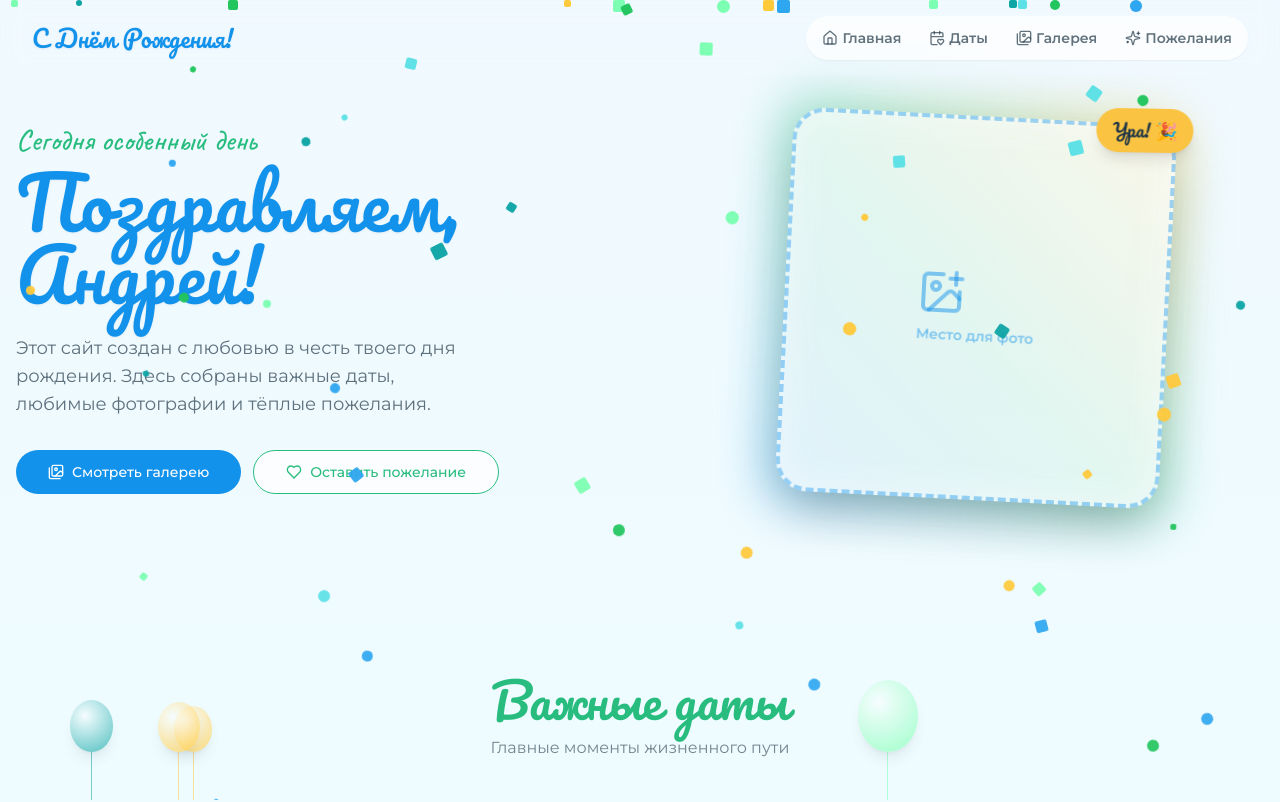
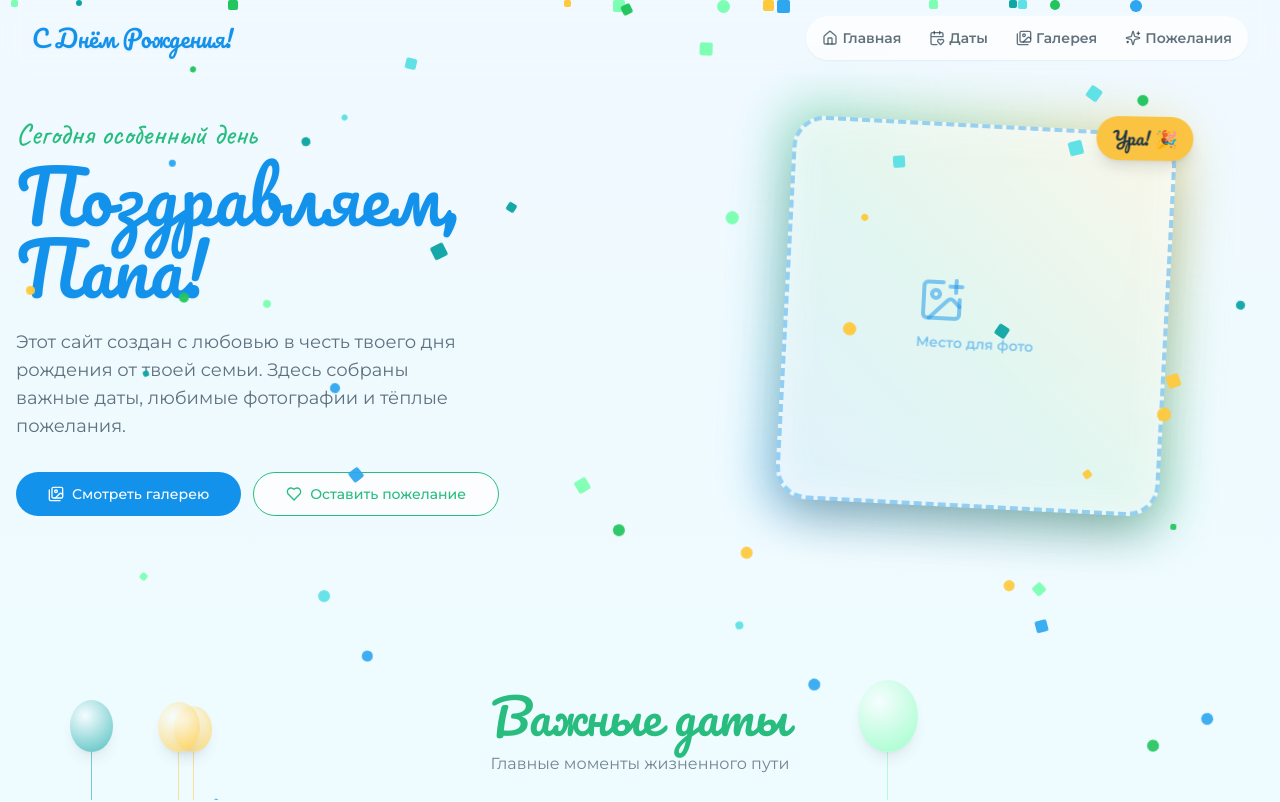
Before and after one commit to pr-poehali-dev/birthday-website-project, a React (Vite) app: page / in a window 1280 px wide. Shown: the top 802 px of the page. Built offline with nearby package versions, Linux system fonts and the light colour scheme.

Commit message:
feat: personalize birthday page

```diff
--- a/src/pages/Index.tsx
+++ b/src/pages/Index.tsx
@@ -67,11 +67,10 @@ const Index = () => {
           <div className="animate-fade-in">
             <span className="font-hand text-3xl text-secondary">Сегодня особенный день</span>
             <h1 className="mt-2 font-display text-5xl leading-tight text-primary drop-shadow-sm sm:text-6xl lg:text-7xl">
-              Поздравляем,<br />Андрей!
+              Поздравляем,<br />Папа!
             </h1>
             <p className="mt-6 max-w-md text-lg text-foreground/70">
-              Этот сайт создан с любовью в честь твоего дня рождения. Здесь собраны
-              важные даты, любимые фотографии и тёплые пожелания.
+              Этот сайт создан с любовью в честь твоего дня рождения от твоей семьи. Здесь собраны важные даты, любимые фотографии и тёплые пожелания.
             </p>
             <div className="mt-8 flex flex-wrap gap-3">
               <Button size="lg" className="rounded-full" onClick={() => scrollTo('gallery')}>
```
